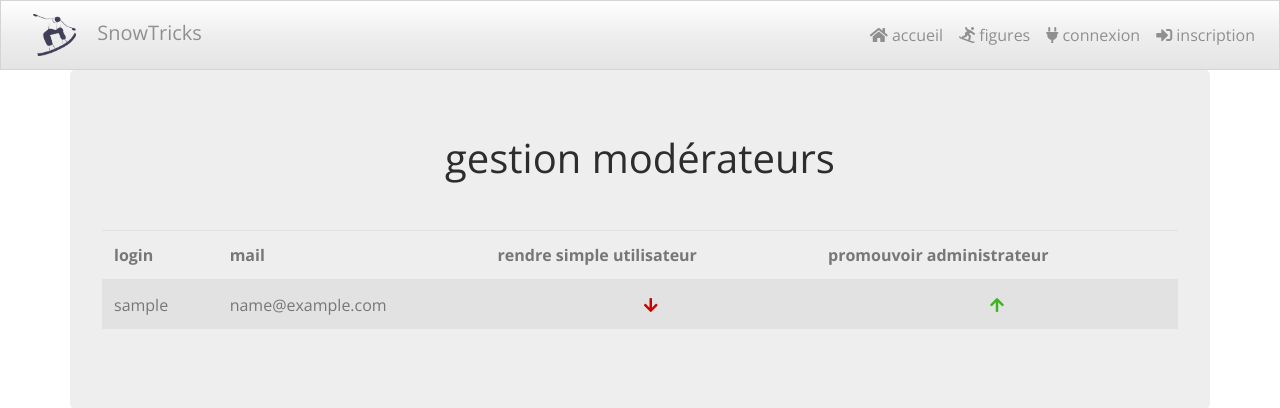
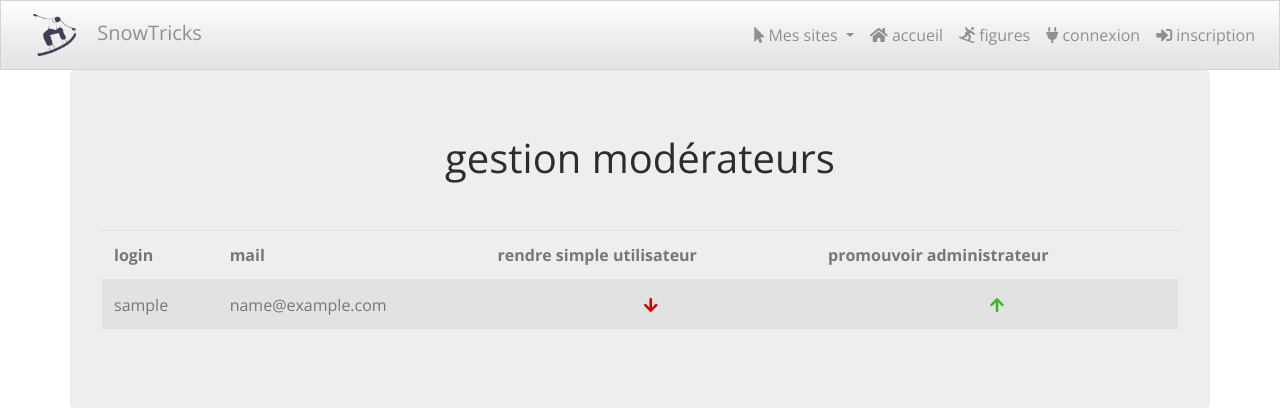
Before and after one commit to frederic-malard/P6_OC_snowboard, a Symfony app: template templates/gestionComptes/gestionModerateurs.html.twig in a window 1280 px wide. Shown: the top 408 px of the page. Run offline with Twig, Linux system fonts and the light colour scheme; the template is opened without the code that fills it: most values are stand-ins (such as "Sample title", 1, 10 or a date in 2020); some libraries are stand-ins or nearby versions.

Commit message:
tout ajout liens sites persos

```diff
--- a/templates/base.html.twig
+++ b/templates/base.html.twig
@@ -25,6 +25,22 @@
 
             <div class="collapse navbar-collapse" id="navbarColor03">
                 <ul class="navbar-nav ml-auto">
+                    <li class="nav-item dropdown">
+                        <a href="#" class="nav-link dropdown-toggle" id="utilisateur" role="button" data-toggle="dropdown" aria-haspopup="true" aria-expanded="false">
+                            <i class="fas fa-mouse-pointer"></i>
+                            Mes sites
+                        </a>
+                        <div class="dropdown-menu" aria-labeledby="utilisateur">
+                            <a href="https://frederic-malard.com" class="dropdown-item">
+                                <i class="fas fa-user"></i>
+                                portfolio
+                            </a>
+                            <a href="https://blog.frederic-malard.com" class="dropdown-item">
+                                <i class="fas fa-palette"></i>
+                                blog artistique
+                            </a>
+                        </div>
+                    </li>
                     {% if app.user %}
                         <li class="nav-item dropdown">
                             <a href="#" class="nav-link dropdown-toggle" id="utilisateur" role="button" data-toggle="dropdown" aria-haspopup="true" aria-expanded="false">
```
Also changed, not shown: tests/FigureTest.php (+0 -10 lines).
